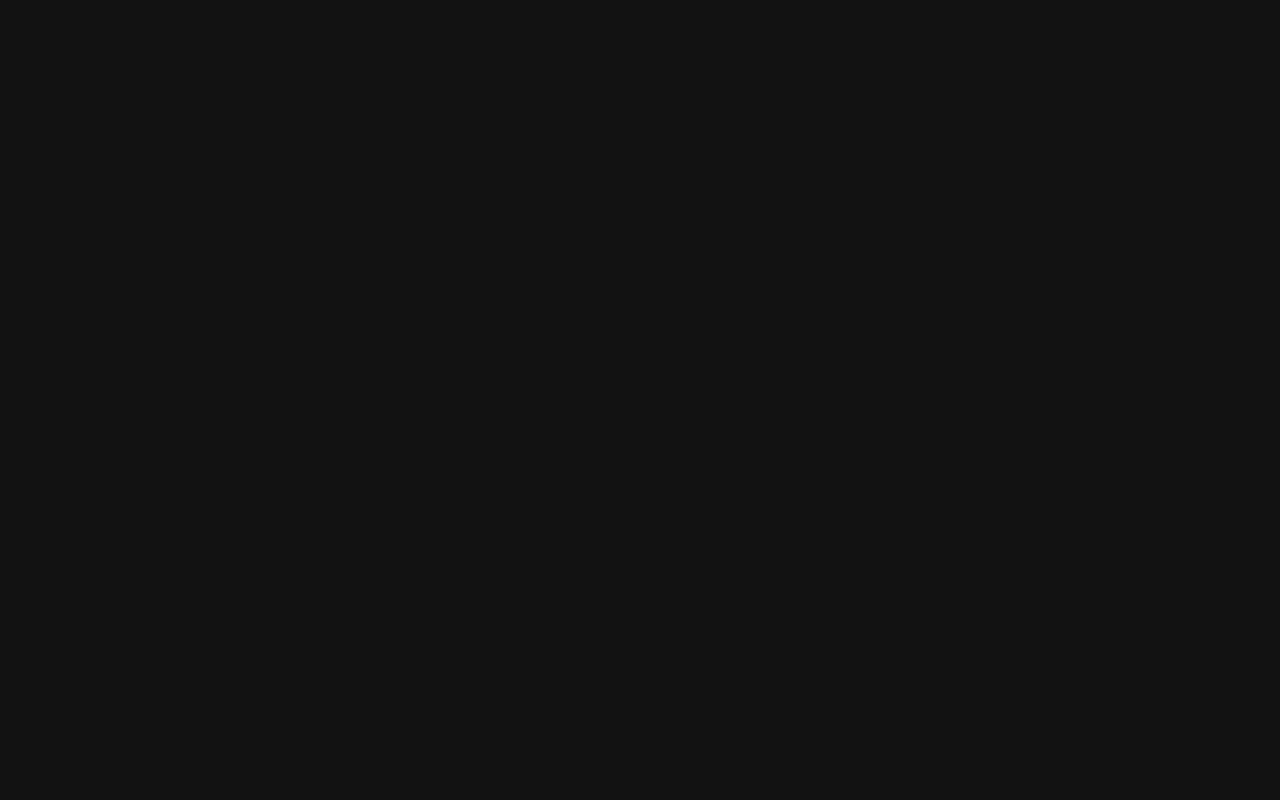
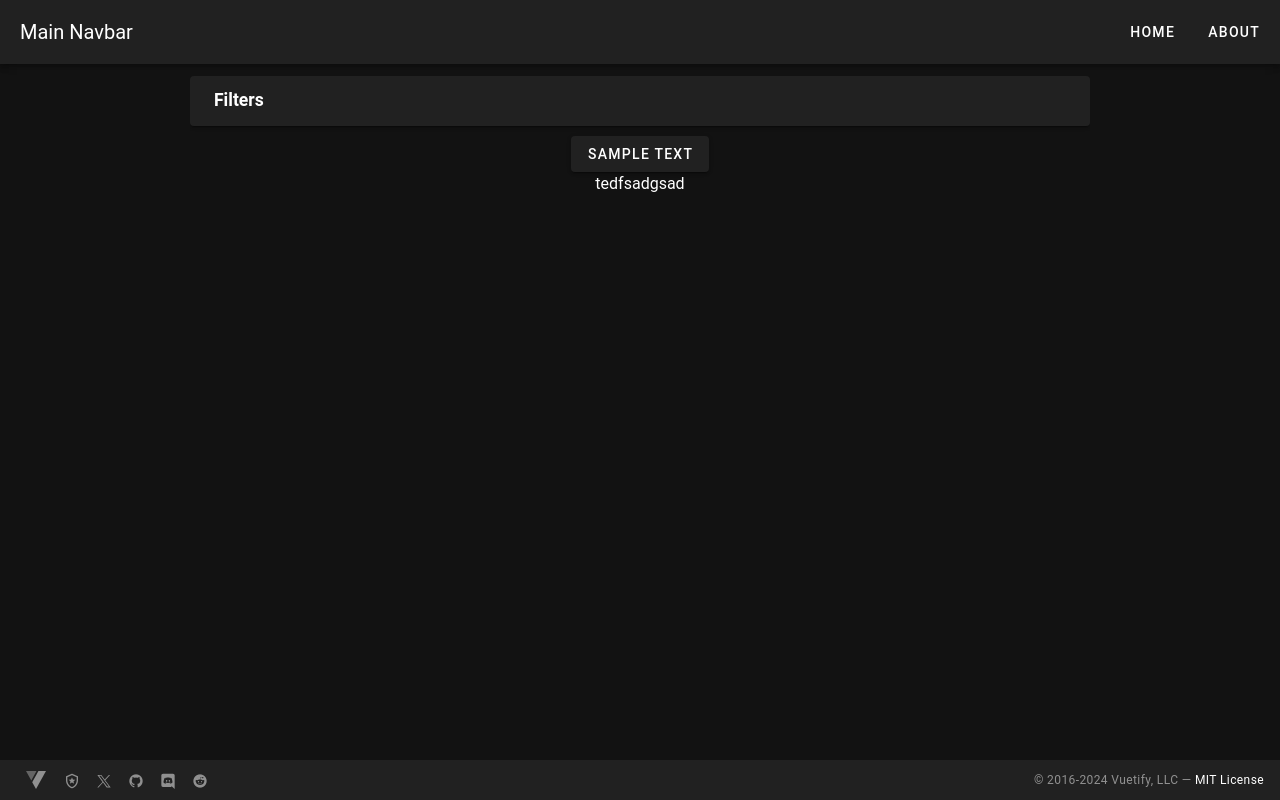
Before and after one commit to GabrielSilva117/hardware-today-front, a Vue app: page /gallery in a window 1280 px wide. Before the commit this address had no page. Built offline with nearby package versions, Linux system fonts and the light colour scheme.

Commit message:
feat: Adds the gallery component

```diff
--- /dev/null
+++ b/src/components/gallery/GalleryBody.vue
@@ -0,0 +1,17 @@
+<template>
+  <v-responsive
+    class="align-centerfill-height mx-auto mt-3"
+    max-width="900"
+  >
+    <FilterContainer />
+    <ProductListContainer />
+  </v-responsive>
+</template>
+
+<script setup lang="ts">
+
+</script>
+
+<style scoped lang="css">
+
+</style>
--- /dev/null
+++ b/src/pages/gallery.vue
@@ -0,0 +1,11 @@
+<script setup lang="ts">
+
+</script>
+
+<template>
+  <GalleryBody />
+</template>
+
+<style scoped lang="sass">
+
+</style>
--- a/src/typed-router.d.ts
+++ b/src/typed-router.d.ts
@@ -19,6 +19,7 @@ declare module 'vue-router/auto-routes' {
    */
   export interface RouteNamedMap {
     '/': RouteRecordInfo<'/', '/', Record<never, never>, Record<never, never>>,
+    '/gallery': RouteRecordInfo<'/gallery', '/gallery', Record<never, never>, Record<never, never>>,
     '/register': RouteRecordInfo<'/register', '/register', Record<never, never>, Record<never, never>>,
   }
 }
```
